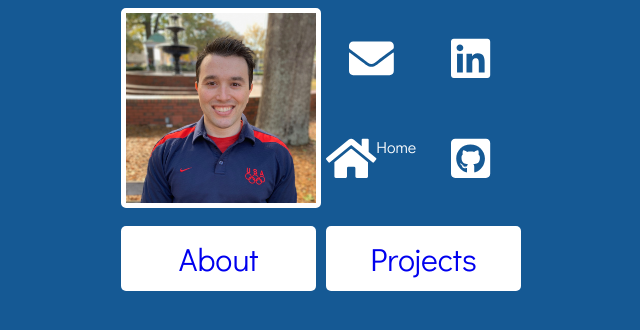
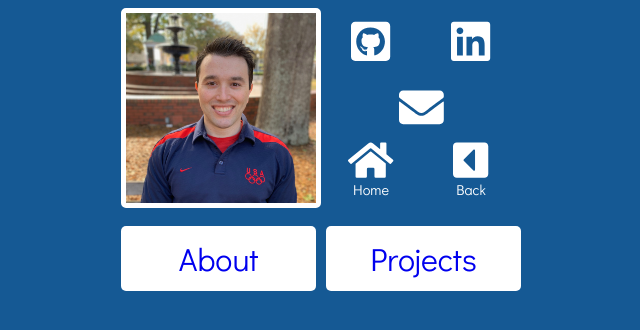
Before and after one commit to mblatchford/Portfolio, a React (Create React App) app: page / in a window 1280 px wide. Shown: the top 330 px of the page, without its empty margins (319-959 px from the left). Built offline with nearby package versions, Linux system fonts and the light colour scheme; a web font is replaced by a local one.

Commit message:
implemented home and back buttons removing the resume link

```diff
--- a/src/App.js
+++ b/src/App.js
@@ -16,8 +16,14 @@ import About from "./About";
 import Projects from "./Projects";
 import Links from "./Links";
 import ProjectText from "./ProjectText";
+import createBrowserHistory from "history/createBrowserHistory";
 
 library.add(fab, faEnvelope, faFilePdf, faExternalLinkAlt, faHome, faCaretSquareLeft);
+
+
+const customHistory = createBrowserHistory();
+
+
 
 class App extends Component {
   constructor(props) {
@@ -67,16 +73,11 @@ class App extends Component {
     };
   }
 
-  _handleNavClick = (desiredLink) => {
-    // console.log("nav click")
-    this.setState({
-      navLink: desiredLink
-    });
-  };
+
 
   render() {
     return (
-      <Router>
+    <Router history={customHistory} >
         <div>
           <Route
             path="/"
--- a/src/Contact.js
+++ b/src/Contact.js
@@ -1,5 +1,6 @@
 import React from "react";
 import { FontAwesomeIcon } from "@fortawesome/react-fontawesome";
+import {Link} from "react-router-dom";
 
 const Contact = () => {
   // let divStyle = {
@@ -23,12 +24,25 @@ const Contact = () => {
         </a>
       </div>
 
-      <div className="resume">
+      {/* <div className="resume">
         <a href="./home">
           <FontAwesomeIcon icon="home" className="contact-icons" />
         </a>
         Home
 
+      </div> */}
+
+        <Link to="/">
+        <div className="goHome">
+          <FontAwesomeIcon icon="home" className="contact-icons" />
+            Home
+        </div>
+        </Link>
+
+      <div className="goBack">
+          <FontAwesomeIcon icon="caret-square-left" className="contact-icons"
+          onClick={()=> {window.history.back()}}/>
+        Back
       </div>
 
       <div className="github">
--- a/src/index.css
+++ b/src/index.css
@@ -55,14 +55,15 @@ body {
   grid-row-end: 3;
   display: grid;
   grid-template-columns: repeat(2, 100px);
+  grid-template-rows: repeat(3, 66px);
 }
 
 .envelope {
   display: flex;
   grid-column-start: 1;
-  grid-column-end: 2;
-  grid-row-start: 1;
-  grid-row-end: 2;
+  grid-column-end: 3;
+  grid-row-start: 2;
+  grid-row-end: 3;
   justify-content: center;
   align-items: center;
   height: 100%;
@@ -81,23 +82,39 @@ body {
 
 .github {
   display: flex;
+  grid-column-start: 1;
+  grid-column-end: 2;
+  grid-row-start: 1;
+  grid-row-end: 2;
+  justify-content: center;
+  align-items: center;
+  font-size: 1.0em;
+}
+
+.goHome {
+  display: flex;
+  flex-direction: column;
+  grid-column-start: 1;
+  grid-column-end: 2;
+  grid-row-start: 3;
+  grid-row-end: 4;
+  align-items: center;
+  max-height: 100px;
+  font-size: .9em;
+  color: white;
+}
+
+.goBack {
+  display: flex;
+  flex-direction: column;
   grid-column-start: 2;
   grid-column-end: 3;
-  grid-row-start: 2;
-  grid-row-end: 3;
-  justify-content: center;
+  grid-row-start: 3;
+  grid-row-end: 4;
   align-items: center;
-}
+  max-height: 100px;
+  font-size: .9em;
 
-.resume {
-  display: flex;
-  grid-column-start: 1;
-  grid-column-end: 2;
-  grid-row-start: 2;
-  grid-row-end: 3;
-  justify-content: center;
-  align-self: center;
-  max-height: 100px;
 }
 
 .contact-icons {
```
